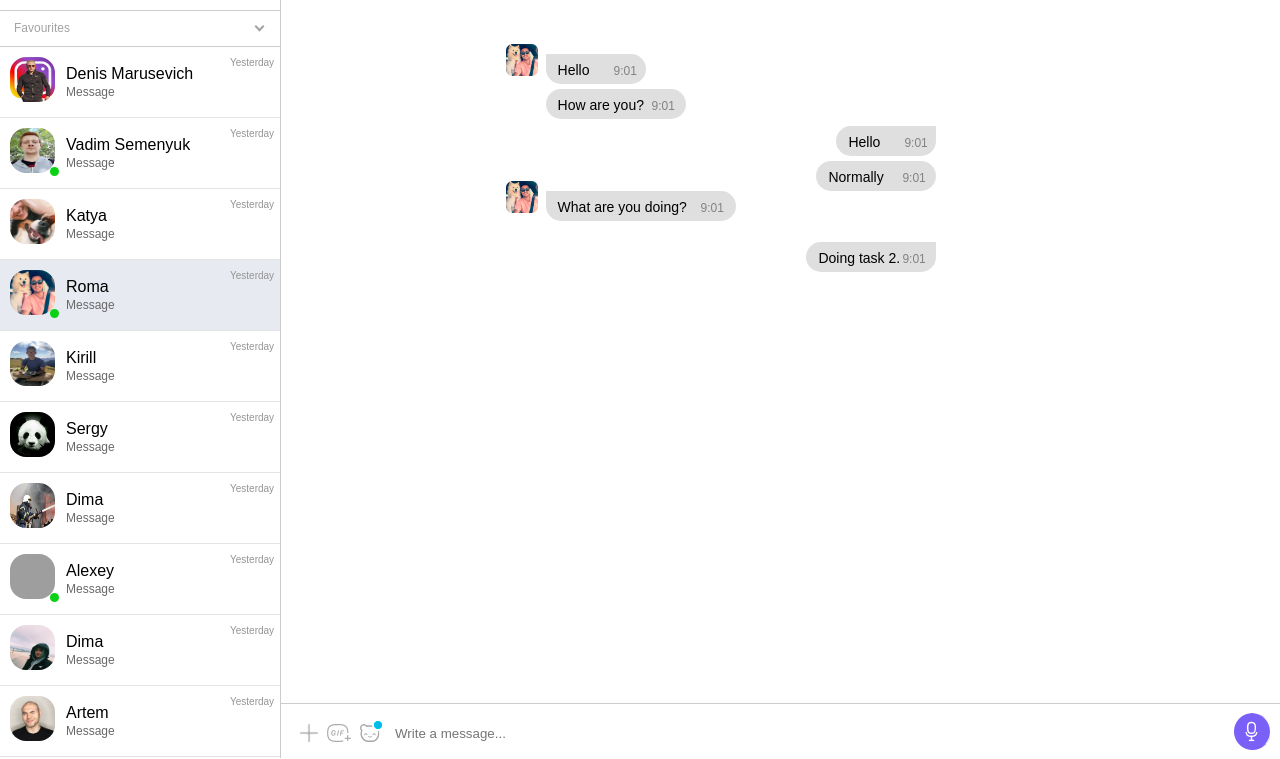
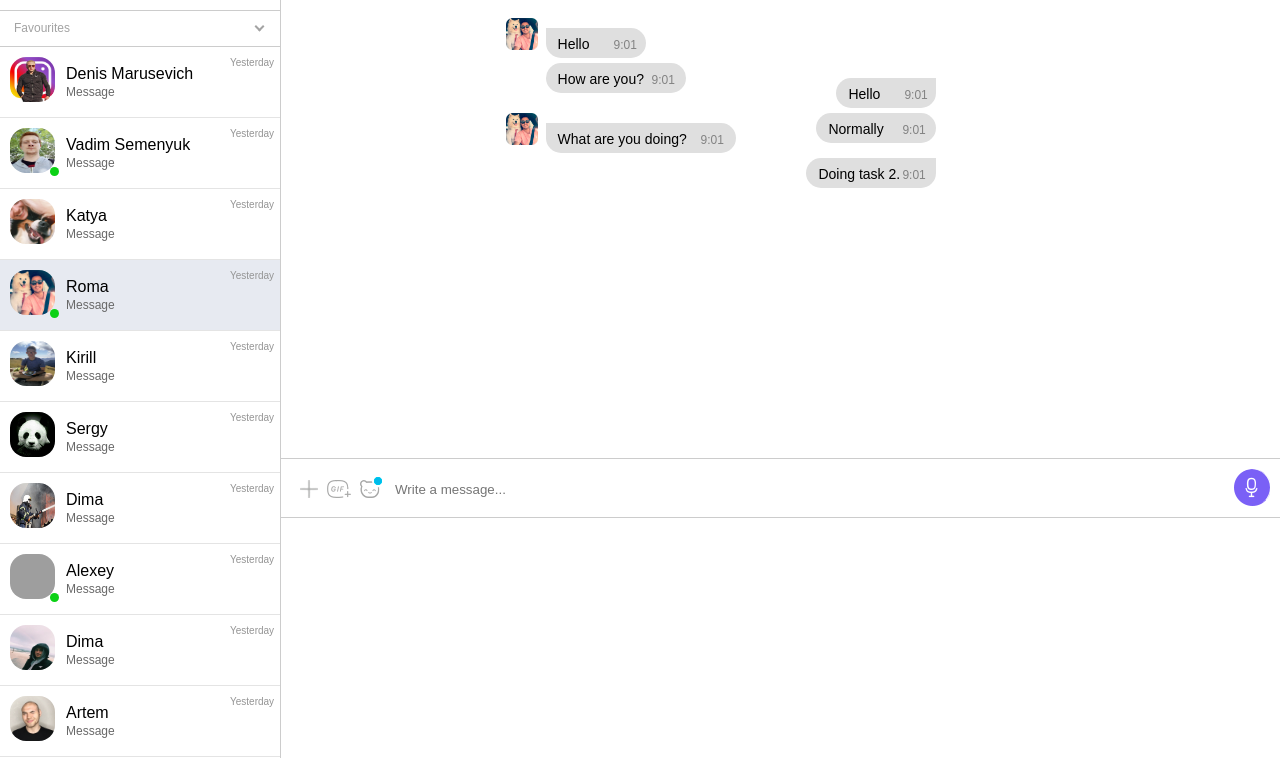
Before and after one commit to arturkhmeliarskiy/AIS-Task-2, a plain HTML site: page index.html in a window 1280 px wide. Shown: the part 185-944 px from the top of the page. Drawn offline with Linux system fonts and the light colour scheme; grey boxes are pictures that could not be loaded.

Commit message:
style.css

```diff
--- a/style.css
+++ b/style.css
@@ -1,6 +1,11 @@
 *{
     margin: 0;
     padding: 0;
+}
+body{
+    height: 100%;
+    width: 100%;
+    overflow: hidden;
 }
 .logo img{
     width: 15px;
@@ -215,13 +220,19 @@ header hr{
     position: relative;
     top: 0;
     width: 100%;
-    height: 800px;
+    height: 80vh;
 }
 .interlocutors{
     z-index: 2;
     width: 15%;
-    height: 100%;
+    height: 75vh;
     float: left;
+}
+.friends{
+    overflow: scroll;
+    overflow-x: hidden;
+    width: 280px;
+    height: 75vh;
 }
 /* Search */
 .form{
@@ -275,6 +286,7 @@ input {
     height: 1px;
     color: rgb(148, 148, 148);
     top: 20px;
+    width: 100%;
 }
 .elect{
     width: 280px;
@@ -369,17 +381,8 @@ input {
     left: 280px;
     background: #cccccc;
 }
-.line2{
-    z-index: -9999;
-    position: absolute;
-    width: 100%;
-    height: 1px;
-
-    bottom: 54px;
-    background: #cccccc;
-}
 .messages{
-    height: 90%;
+    height: 79vh;
     width: 75%;
     position: relative;
     top: 0;
@@ -572,11 +575,14 @@ input {
     color: rgb(131, 131, 131);
 }
 .wrmessage{
+    z-index: -2;
     position: relative;
     padding: 0;
-    height: 7%;
+    height: 58px;
     width: 100%;
-    top: 25px;
+    float: bottom;
+    border-top: 1px solid #cccccc;
+    border-bottom: 1px solid #cccccc;
     /* background-color: #098309; */
 }
 .wrmessage .iconk{
@@ -643,3 +649,14 @@ input {
     top: -4em;
     left: -12px;
 }
+@media (max-width: 1280px) {
+    .messages{
+        height: 500px;
+    }
+    .interlocutors{
+        height: 500px;
+    }
+    .friends{
+        height: 475px;
+    }
+   }
```
